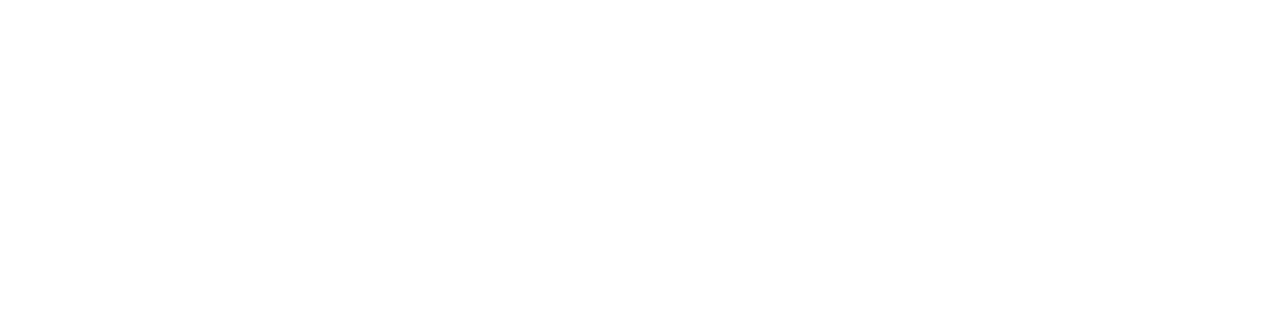
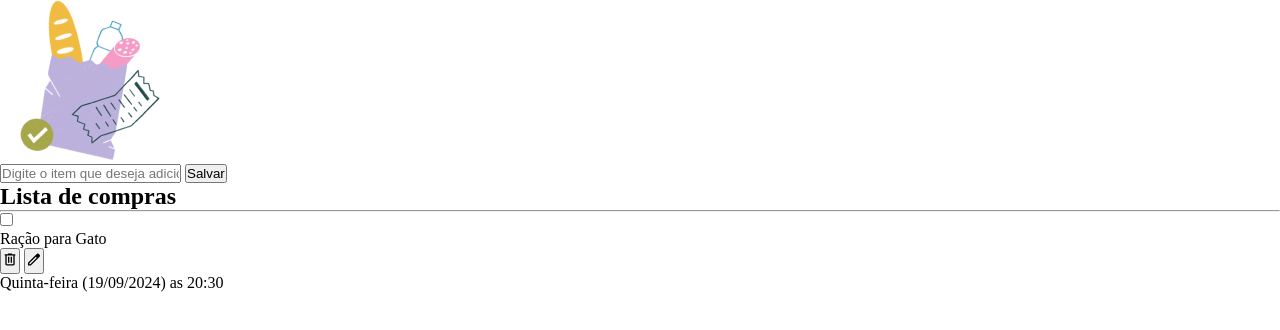
Before and after one commit to Luciana-Pessoa/lista-compras, a plain HTML site: page index.html in a window 1280 px wide. Drawn offline with Linux system fonts and the light colour scheme; a web font is replaced by a local one.

Commit message:
Update index.html

```diff
--- a/index.html
+++ b/index.html
@@ -13,7 +13,33 @@
 </head>
 
 <body>
+<main>
 
+<img src="img/bag.png" alt="sacola de compras">
+<form>
+<input type="text" placeholder="Digite o item que deseja adicionar"/>
+<button> Salvar</button>
+</form>
+
+<h2>Lista de compras</h2>
+<hr>
+<ul>
+<li>
+    <div>
+        <input type="checkbox"/>
+        <p>Ração para Gato</p>
+
+    <div>
+        <button>
+            <img src="img/delete.svg" alt="Deletar">
+        </button>
+        <button><img src="img/edit.svg" alt="Editar"></button>
+    </div>
+    </div>
+    <p>Quinta-feira (19/09/2024) as 20:30</p>
+</li>
+</ul>
+</main>
 </body>
 
 </html>
```
